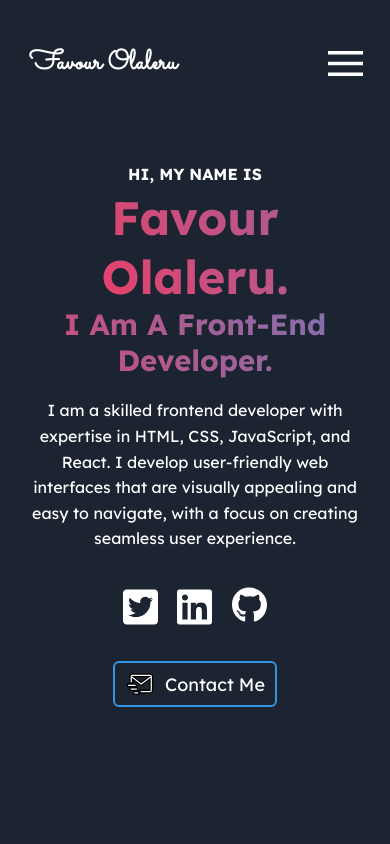
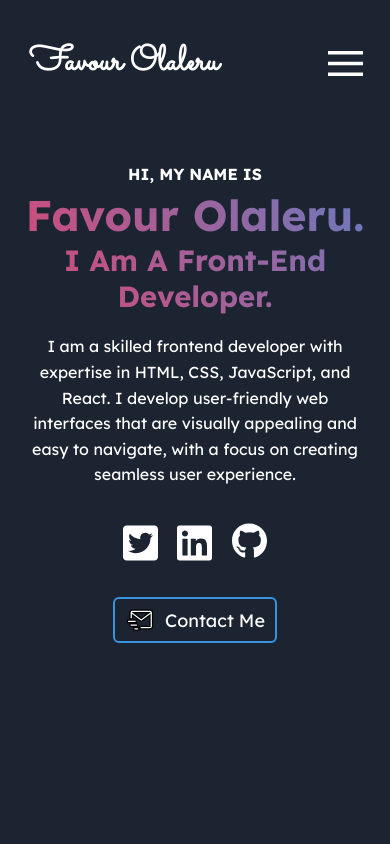
Before and after one commit to NTiger07/portfolio-react, a React (Create React App) app: page / in a window 390 px wide. Shown: the top 844 px of the page. Built offline with nearby package versions, Linux system fonts and the light colour scheme; a web font is replaced by a local one.

Commit message:
fixed hero name

```diff
--- a/src/components/Hero.css
+++ b/src/components/Hero.css
@@ -161,7 +161,7 @@
   }
   .hero_section-content span {
     text-align: center;
-    font-size: 12vw;
+    font-size: 11vw;
     font-weight: 700;
   }
   #fedev {
@@ -183,3 +183,14 @@
     font-size: 18px;
   }
 }
+@media screen and (max-width: 320px) {
+  .hero_section-content h1 {
+    padding-bottom: 20px;
+  }
+  .hero_section-content p {
+    font-size: 14px;
+  }
+  #fedev {
+    padding-bottom: 20px;
+  }
+}
--- a/src/components/Navbar.css
+++ b/src/components/Navbar.css
@@ -50,7 +50,7 @@
 }
 @media screen and (max-width: 425px) {
   .logo_container a {
-    font-size: 7vw;
+    font-size: 9vw;
   }
   .navlinks_mobile {
     display: flex;
```
Also changed, not shown: todo.txt.
